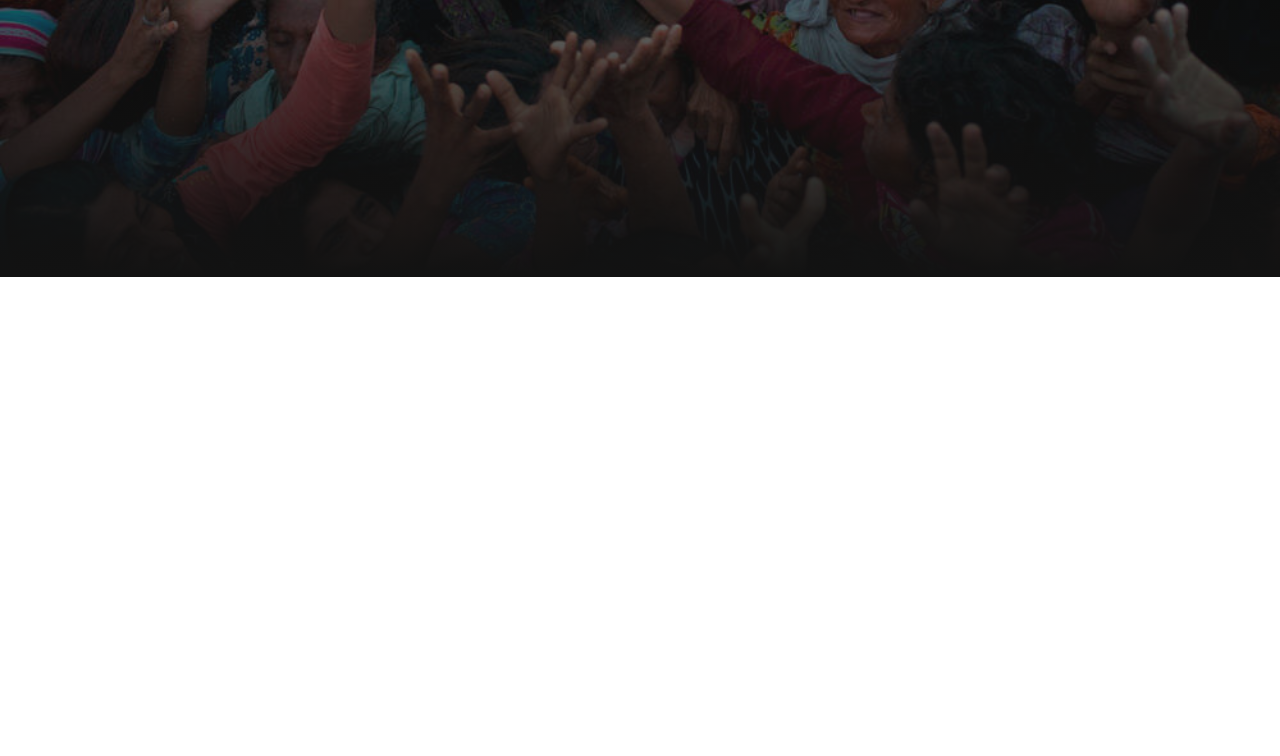
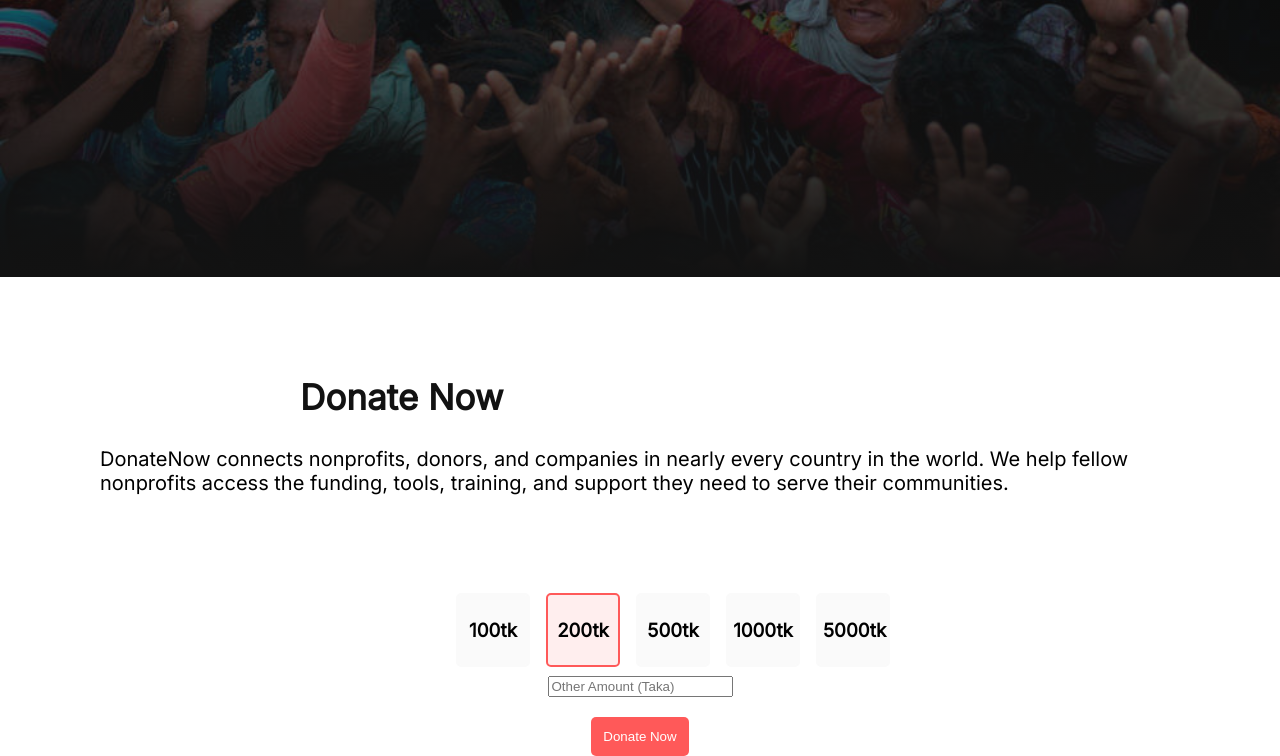
Before and after one commit to NomanSpeaks/donate-now, a plain HTML site: page index.html in a window 1280 px wide. Shown: the part 523-1279 px from the top of the page. Before the commit the page ends 800 px from the top, so only its background shows below. Drawn offline with Linux system fonts and the light colour scheme.

Commit message:
second commit

```diff
--- a/index.html
+++ b/index.html
@@ -20,5 +20,27 @@
 
         </div>
     </section>
+    <section>
+        <div  class="commom-div" >
+            <h1 class="common-h1">Donate Now</h1>
+            <p class="common-p"> DonateNow connects nonprofits, donors, and companies in nearly every country in the world. We help fellow nonprofits access the funding, tools, training, and support they need to serve their communities.</p>
+        </div>
+        <div class="flex">
+            <div class="border-1"><h3 >100tk</h3></div>
+            <div class="border-2"><h3 >200tk</h3></div>
+            <div class="border-1"><h3 >500tk</h3></div>
+            <div class="border-1"><h3> 1000tk</h3></div>
+            <div class="border-1"><h3 >5000tk</h3></div>
+        </div>
+
+        <div id="input-field" >
+
+            <form action="">
+                <input  id="no-border" type="text" placeholder="Other Amount (Taka)"><br> <br>
+
+                <input class="click" type="button" value="Donate Now">
+            </form>
+        </div>
+    </section>
 </body>
 </html>
--- a/style.css
+++ b/style.css
@@ -37,3 +37,53 @@ p{
     border: none;
     border-radius: 5px;
 }
+.commom-div{
+    padding: 70px 100px;
+}
+
+.commom-div h1{
+    color: #121212;
+    padding: 0 200px;
+    font-size: 35px;
+}
+
+.common-div p{
+    color: #707070;
+}
+
+.border-1{
+    text-align: center;
+    border: 2px solid #FAFAFA;
+    width: 60px;
+    height: 60px;
+    background-color: #FAFAFA;
+    border-radius: 5px;
+    padding: 5px;
+    margin: 8px;
+}
+.border-2{
+    text-align: center;
+    border: 2px solid #FF5959;
+    width: 60px;
+    height: 60px;
+    background-color: #FFEEEE;
+    border-radius: 5px;
+    padding: 5px;
+    margin: 8px;
+}
+.flex{
+    display: flex;
+    margin-left: 35%;
+}
+#input-field{
+    color:#B3B3B3;
+    text-align: center;
+}
+.border-3{
+    border: 0 solid #FAFAFA;
+    width: 360px;
+    height: 300px;
+    border-radius: 5px;
+    padding: 5% 2%;
+    margin: 8px;
+}
```
